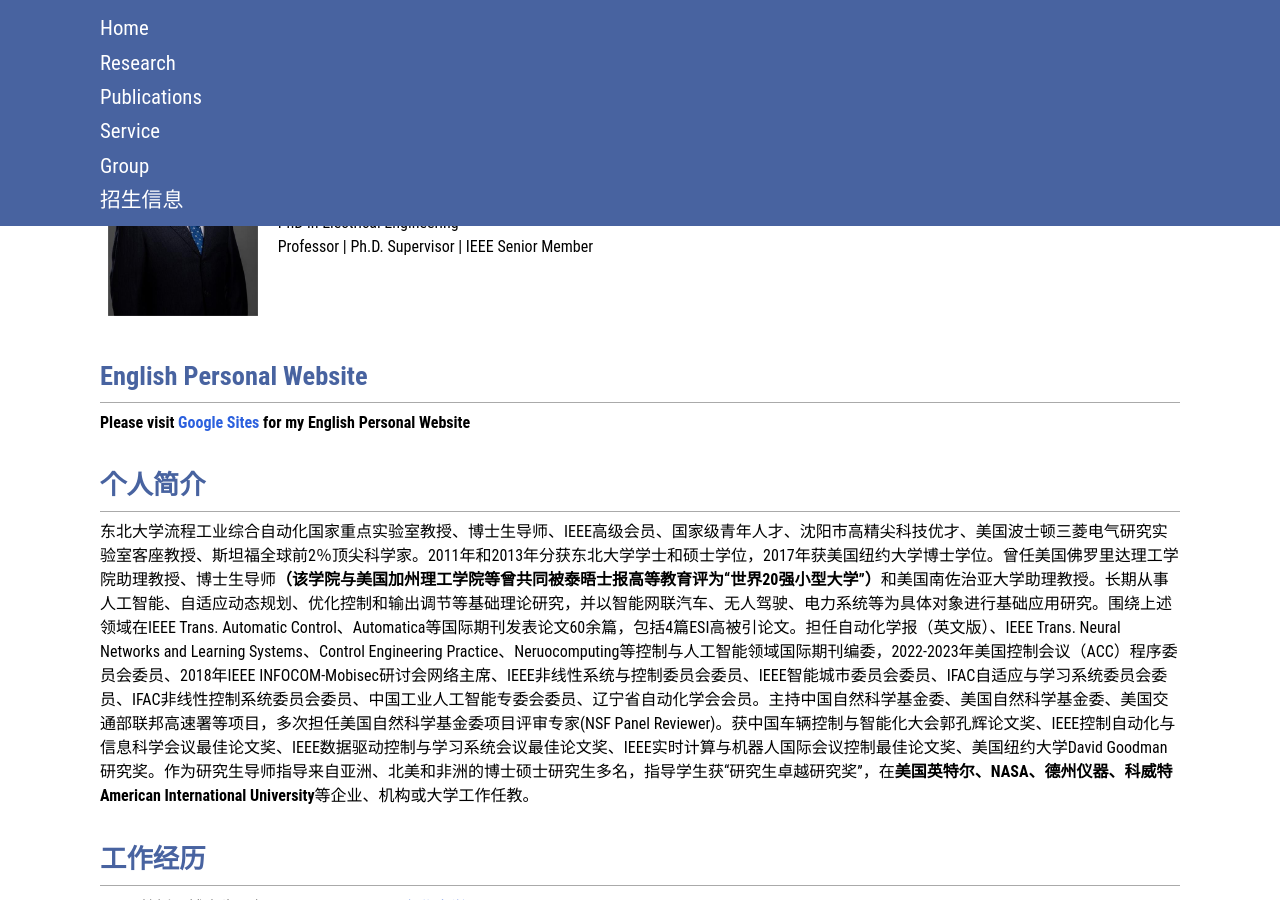
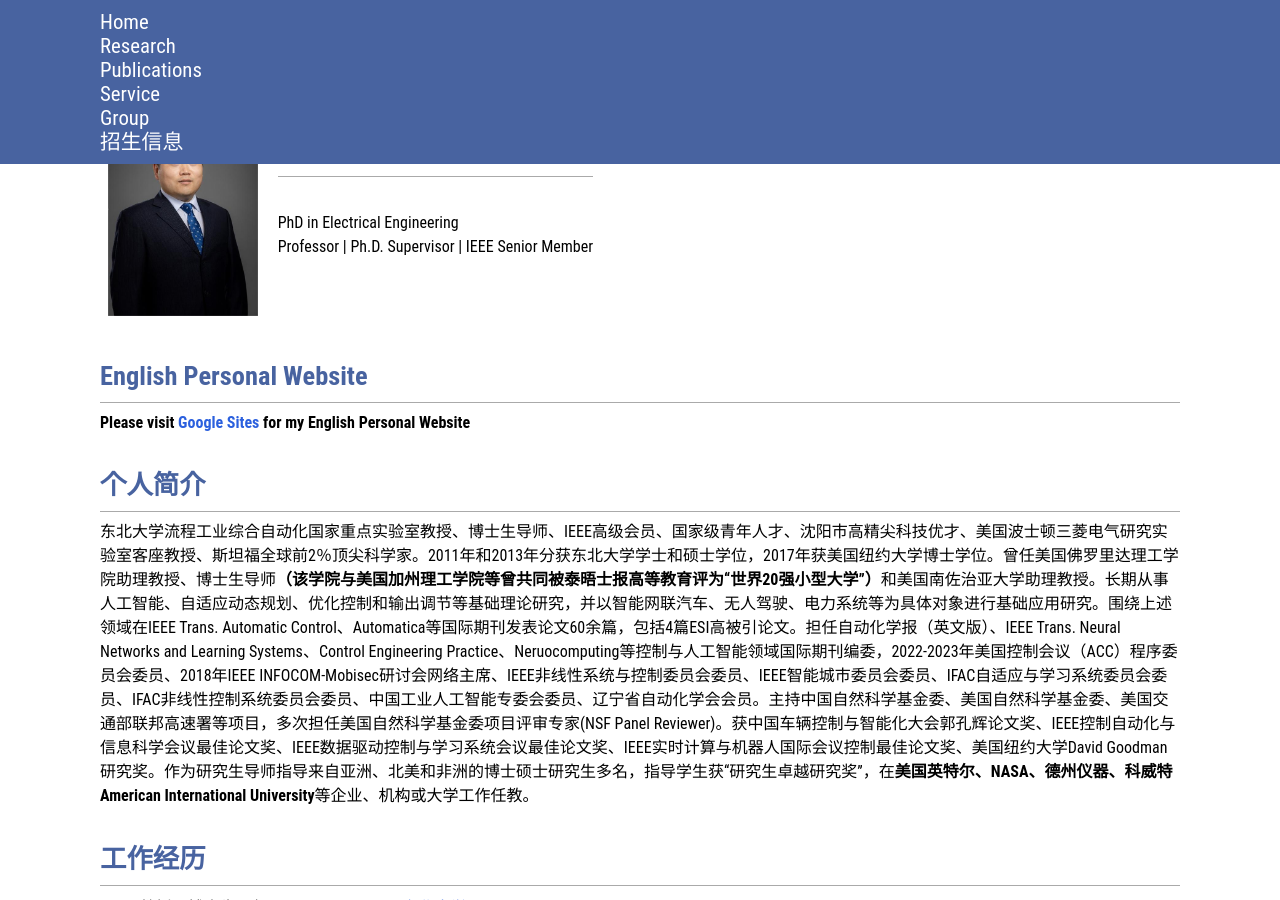
Before and after one commit to WeinanGao/weinangao.github.io, a Jekyll site: the page built from index.markdown, in a window 1280 px wide and 900 px high. Built offline with Jekyll 4.4.1, drawn with Linux system fonts in a browser that asks for light colours.

Commit message:
Update nav.html

```diff
--- a/_includes/nav.html
+++ b/_includes/nav.html
@@ -1,7 +1,7 @@
 <div id="layout-menu">
-<div class="menu-category"><a href="{{site.url}}/index.html">Home</a></div>
-<div class="menu-category"><a href="{{site.url}}/research">Research</a></div>
-<div class="menu-category"><a href="{{site.url}}/publications">Publications</a></div>
-<div class="menu-category"><a href="{{site.url}}/service">Service</a></div>
-<div class="menu-category"><a href="{{site.url}}/group">Group</a></div>
-<div class="menu-category"><a href="{{site.url}}/newstudent">招生信息</a></div>
+<div class="menu-item"><a href="{{site.url}}/index.html">Home</a></div>
+<div class="menu-item"><a href="{{site.url}}/research">Research</a></div>
+<div class="menu-item"><a href="{{site.url}}/publications">Publications</a></div>
+<div class="menu-item"><a href="{{site.url}}/service">Service</a></div>
+<div class="menu-item"><a href="{{site.url}}/group">Group</a></div>
+<div class="menu-item"><a href="{{site.url}}/newstudent">招生信息</a></div>
```
